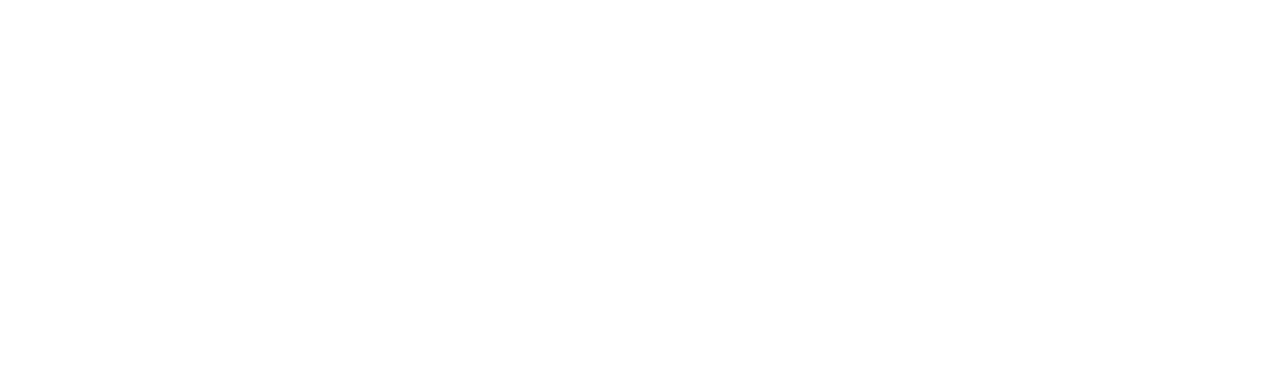
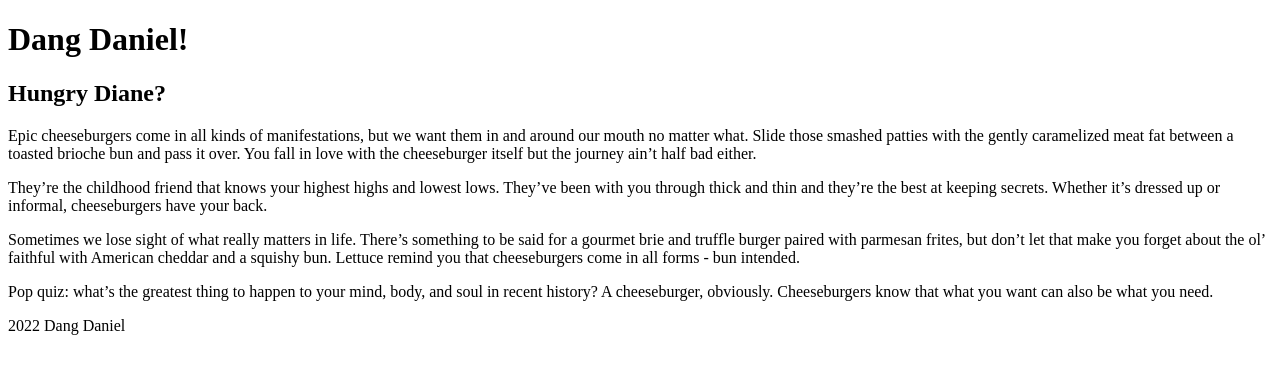
Before and after one commit to disehn12/dangdaniel, a plain HTML site: page index.html in a window 1280 px wide. Drawn offline with Linux system fonts and the light colour scheme.

Commit message:
Update index.html
add test content

```diff
--- a/index.html
+++ b/index.html
@@ -7,6 +7,14 @@
     <title>Dang Daniel!</title>
   </head>
   <body>
-
+    <header><h1>Dang Daniel!</h1></header>
+    <article>
+      <h2>Hungry Diane?</h2>
+      <p>Epic cheeseburgers come in all kinds of manifestations, but we want them in and around our mouth no matter what. Slide those smashed patties with the gently caramelized meat fat between a toasted brioche bun and pass it over. You fall in love with the cheeseburger itself but the journey ain’t half bad either.</p>
+      <p>They’re the childhood friend that knows your highest highs and lowest lows. They’ve been with you through thick and thin and they’re the best at keeping secrets. Whether it’s dressed up or informal, cheeseburgers have your back.</p>
+      <p>Sometimes we lose sight of what really matters in life. There’s something to be said for a gourmet brie and truffle burger paired with parmesan frites, but don’t let that make you forget about the ol’ faithful with American cheddar and a squishy bun. Lettuce remind you that cheeseburgers come in all forms - bun intended.</p>
+      <p>Pop quiz: what’s the greatest thing to happen to your mind, body, and soul in recent history? A cheeseburger, obviously. Cheeseburgers know that what you want can also be what you need.</p>
+    </article>
+    <footer><p>2022 Dang Daniel</p></footer>
   </body>
 </html>
```
